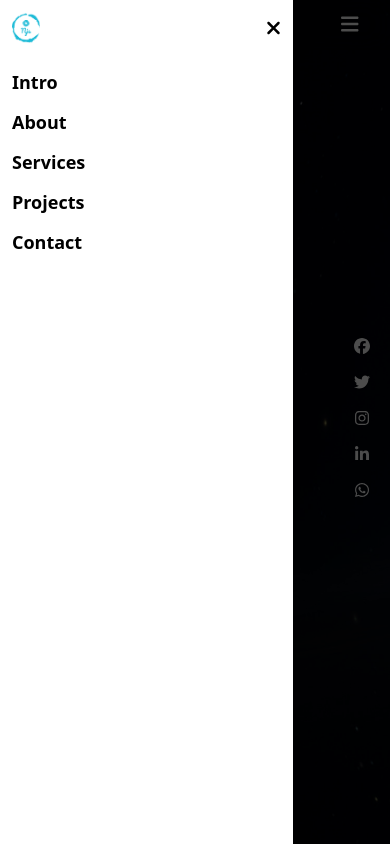
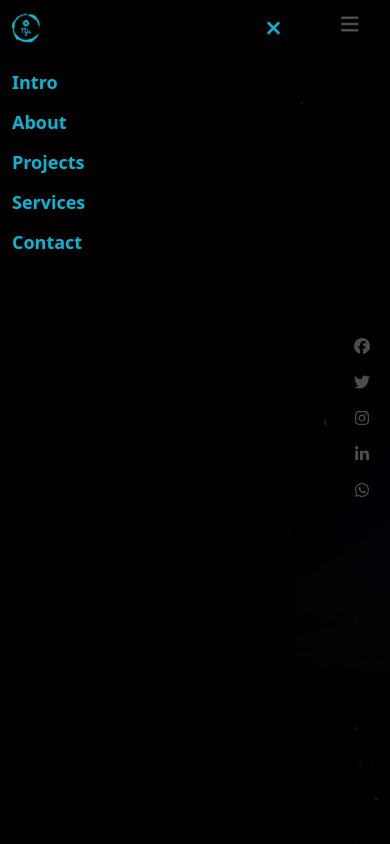
Before and after one commit to anshumannjs/my-portfolio, a React (Create React App) app: page / in a window 390 px wide. Both pictures are taken after a click on the icon 349 px from the left and 24 px from the top of the page. Shown: the top 844 px of the page. Built offline with nearby package versions, Linux system fonts and the light colour scheme.

Commit message:
added black theme for navbar in mobile version

```diff
--- a/src/Components/Navbar1.jsx
+++ b/src/Components/Navbar1.jsx
@@ -34,8 +34,8 @@ const Navbar = () => {
         }
     }
 
-    function routing(str){
-        document.getElementById(str).scrollIntoView({behavior:'smooth',block:'center'});
+    function routing(str) {
+        document.getElementById(str).scrollIntoView({ behavior: 'smooth', block: 'center' });
     }
 
     return (
@@ -52,19 +52,19 @@ const Navbar = () => {
                 </div>
                 <div className='flex space-x-2.5 lg:space-x-4 mr-3'>
                     <ul className='hidden sm:flex space-x-3 items-center text-lg font-semibold text-cyan-500'>
-                        <li className='cursor-pointer' style={{ navLinkStyles }} onClick={()=>{routing("intro")}}>
+                        <li className='cursor-pointer' style={{ navLinkStyles }} onClick={() => { routing("intro") }}>
                             Intro
                         </li>
-                        <li className='cursor-pointer' style={{ navLinkStyles }} onClick={()=>{routing("about")}}>
+                        <li className='cursor-pointer' style={{ navLinkStyles }} onClick={() => { routing("about") }}>
                             About
                         </li>
-                        <li className='cursor-pointer' style={{ navLinkStyles }} onClick={()=>{routing("project")}}>
+                        <li className='cursor-pointer' style={{ navLinkStyles }} onClick={() => { routing("project") }}>
                             Projects
                         </li>
-                        <li className="cursor-pointer" style={{ navLinkStyles }} onClick={()=>{routing("service")}}>
+                        <li className="cursor-pointer" style={{ navLinkStyles }} onClick={() => { routing("service") }}>
                             Services
                         </li>
-                        <li className='cursor-pointer' style={{ navLinkStyles }} onClick={()=>{routing("contact")}}>
+                        <li className='cursor-pointer' style={{ navLinkStyles }} onClick={() => { routing("contact") }}>
                             Contact
                         </li>
                     </ul>
@@ -73,7 +73,7 @@ const Navbar = () => {
             {showMenu &&
                 <motion.div className='bg-black/70 fixed top-0 w-full h-full ease-in-out duration-500 z-30' onClick={handleClick}>
                     <motion.aside
-                        className='bg-white h-full w-3/4 py-3 px-3 absolute left-0 ease-in-out'
+                        className='bg-black text-cyan-500 h-full w-3/4 py-3 px-3 absolute left-0 ease-in-out'
                         animate={{ width: '75%' }}
                         initial={{ width: 0 }}
                         transition={{ duration: 0.4 }}
@@ -87,19 +87,19 @@ const Navbar = () => {
                             </div>
                         </motion.div>
                         <motion.ul className='text-lg my-6 space-y-3 font-semibold flex flex-col'>
-                            <li className='cursor-pointer' style={{ navLinkStyles }}>
+                            <li className='cursor-pointer' style={{ navLinkStyles }} onClick={() => { routing("intro") }}>
                                 Intro
                             </li>
-                            <li className='cursor-pointer' style={{ navLinkStyles }}>
+                            <li className='cursor-pointer' style={{ navLinkStyles }} onClick={() => { routing("about") }}>
                                 About
                             </li>
-                            <li className="cursor-pointer" style={{ navLinkStyles }}>
+                            <li className='cursor-pointer' style={{ navLinkStyles }} onClick={() => { routing("project") }}>
+                                Projects
+                            </li>
+                            <li className="cursor-pointer" style={{ navLinkStyles }} onClick={() => { routing("service") }}>
                                 Services
                             </li>
-                            <li className='cursor-pointer' style={{ navLinkStyles }}>
-                                Projects
-                            </li>
-                            <li className='cursor-pointer' style={{ navLinkStyles }}>
+                            <li className='cursor-pointer' style={{ navLinkStyles }} onClick={() => { routing("contact") }}>
                                 Contact
                             </li>
                         </motion.ul>
```
